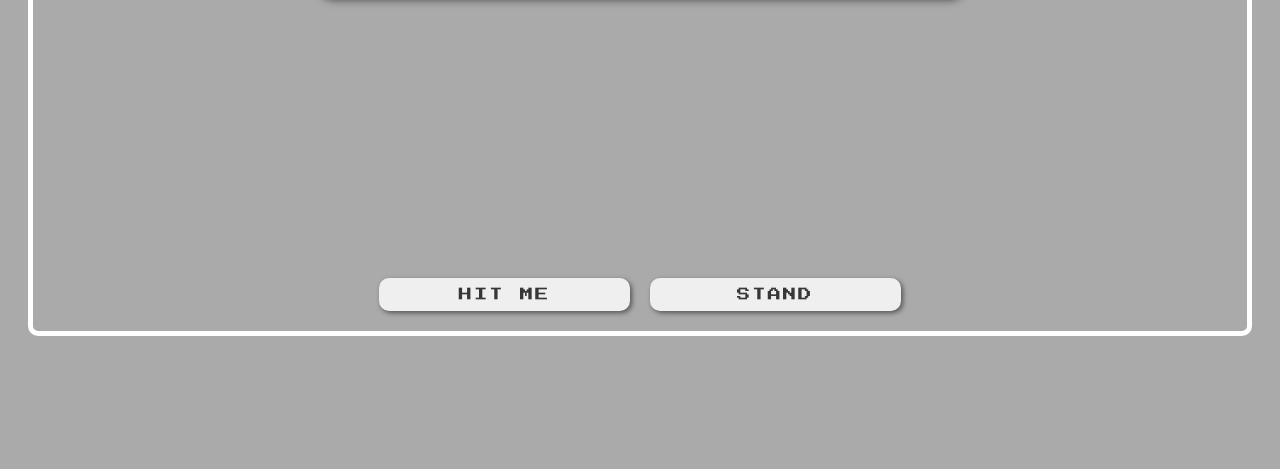
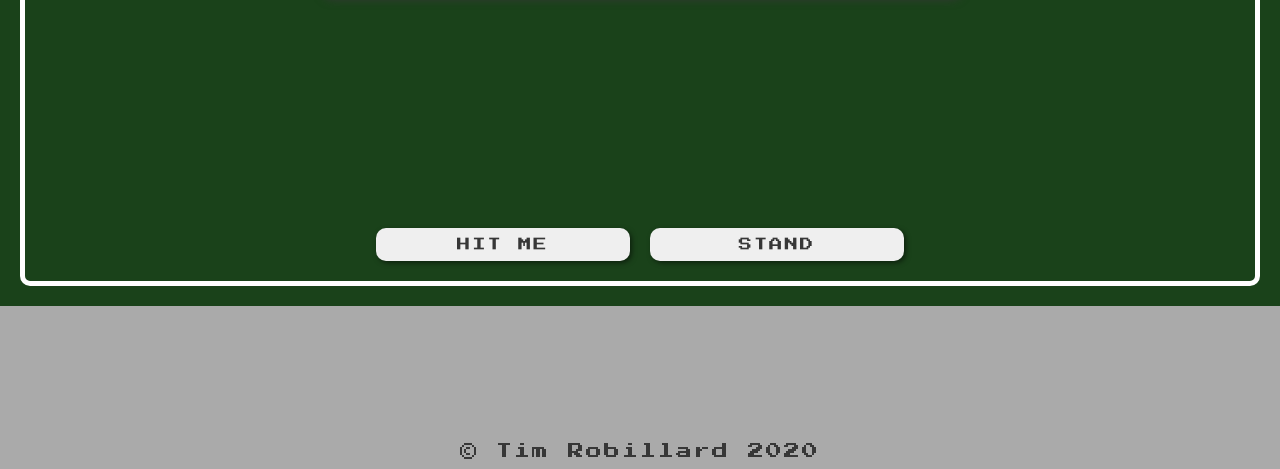
Before and after one commit to Albatrooss/black-jack, a plain HTML site: page index.html in a window 1280 px wide. Shown: the part 331-800 px from the top of the page. Drawn offline with nearby package versions, Linux system fonts and the light colour scheme.

Commit message:
fixed background, added footer

```diff
--- a/bjstyle.css
+++ b/bjstyle.css
@@ -1,9 +1,16 @@
+* {
+  margin: 0;
+}
 body {
   font-family: "Press Start 2P", cursive;
   color: #373737;
   letter-spacing: 2px;
   background-color: #aaaaaa;
   max-height: 100vh;
+  display: flex;
+  flex-direction: column;
+  justify-content: space-between;
+  height: 100vh;
 }
 
 h1 {
@@ -11,8 +18,7 @@ h1 {
 }
 
 .container {
-  background-image: url(assets/Background01.png);
-  background-position: center;
+  background-color: rgb(26, 66, 26);
   padding: 20px;
 }
 
@@ -175,3 +181,8 @@ button {
   text-align: center;
   margin: 5px 15px;
 }
+
+p {
+text-align: center;
+margin: 10px;
+}
--- a/index.html
+++ b/index.html
@@ -44,6 +44,7 @@
       <h1 class="messageText"></h1>
       <button class="newGameBtn" onclick="NewGame()">NEW GAME</button>
     </div>
+    <div><p>&copy; Tim Robillard 2020</p></div>
     <script
       src="https://code.jquery.com/jquery-3.4.1.js"
       integrity="sha256-WpOohJOqMqqyKL9FccASB9O0KwACQJpFTUBLTYOVvVU="
```
